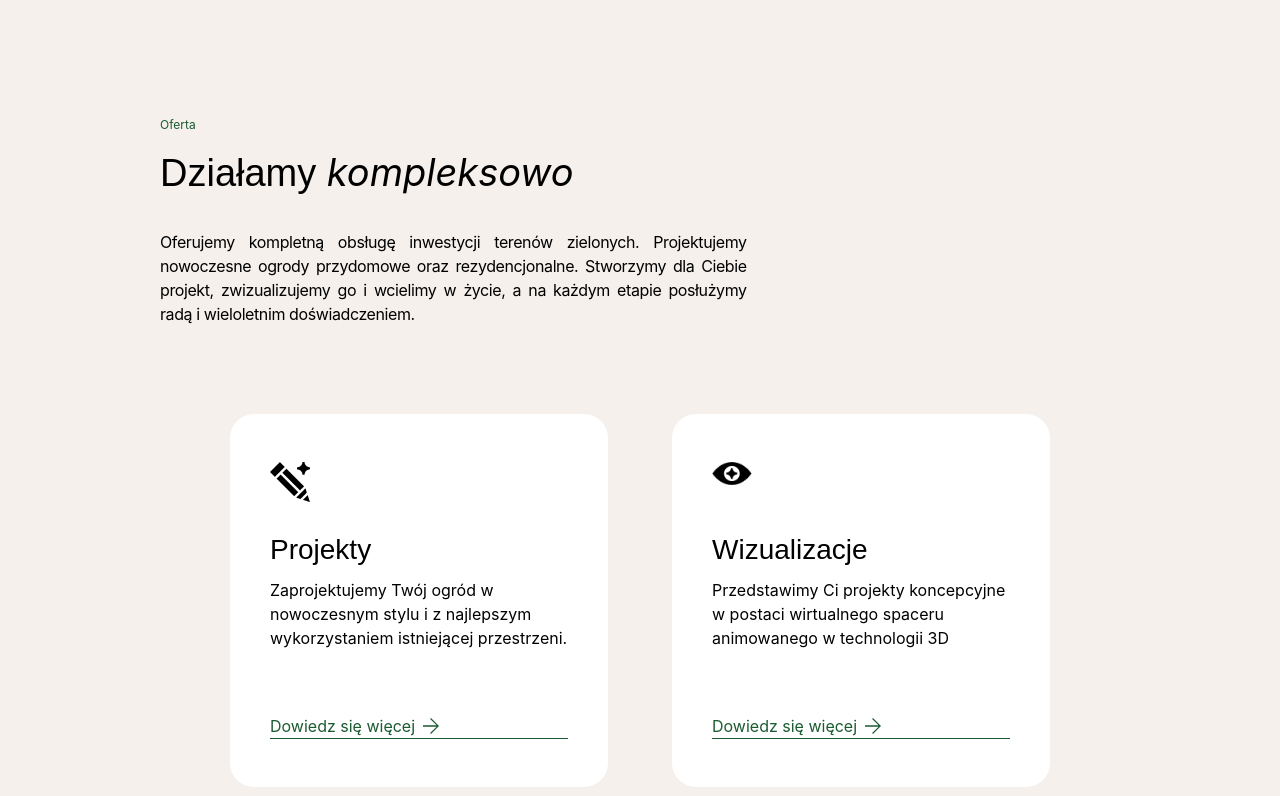
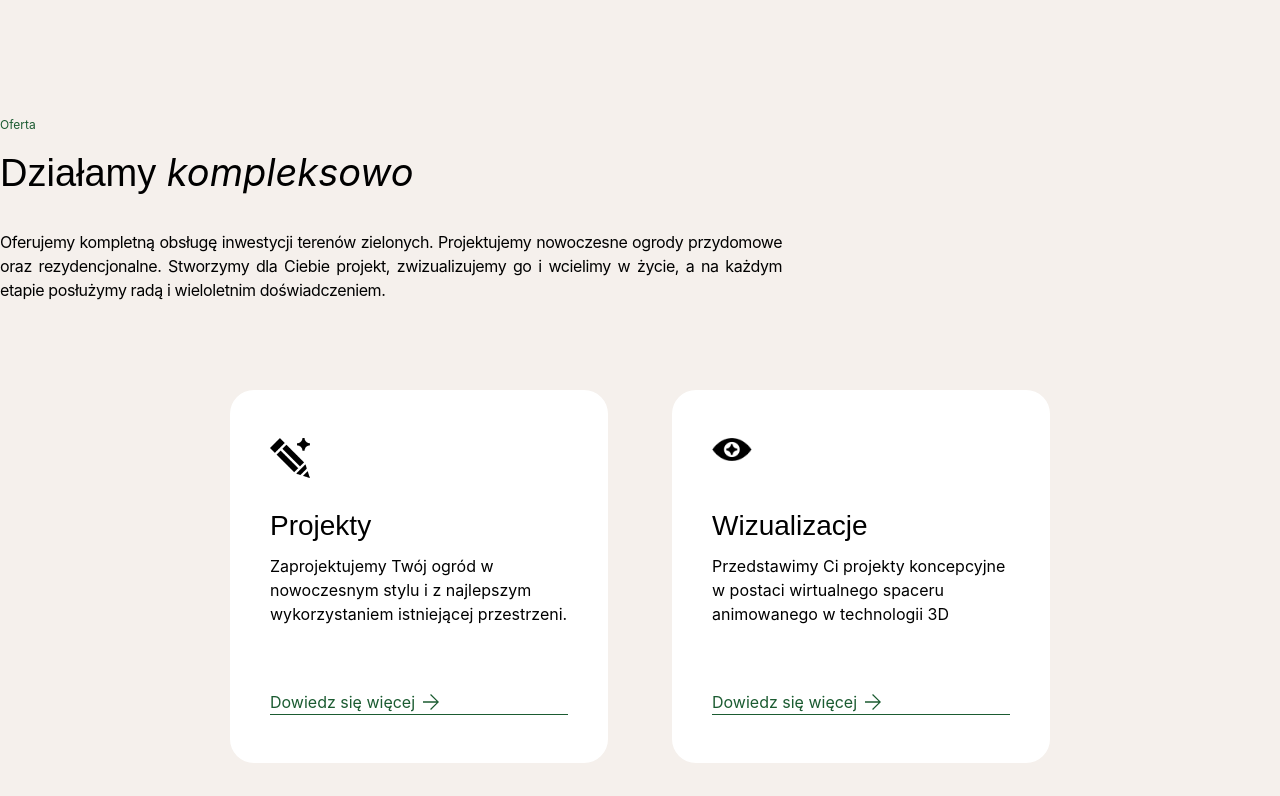
Before and after one commit to paulalast/giarddesign, a website built with Vite: page index.html in a window 1280 px wide. Shown: the part 804-1600 px from the top of the page. Built offline with nearby package versions, Linux system fonts and the light colour scheme; a script that the page names is missing.

Commit message:
updated site

```diff
--- a/index.html
+++ b/index.html
@@ -84,9 +84,9 @@
               <a href="#kontakt">Kontakt</a>
             </li>
             <li
-              class="flex max-lg:w-full  max-lg:ml-2 max-lg:hover:bg-green rounded-full ">
+              class="flex max-lg:w-full  max-lg:ml-2 max-lg:hover:bg-green rounded-full max-md:p-1 ">
               <input placeholder="Wyszukaj..." type="text"
-                class="transition-all duration-300 w-0 scale-x-0 border-none border-b-2 opacity-0 overflow-hidden focus:outline-none focus:border flex max-lg:w-full cursor-pointer"
+                class="transition-all duration-300 w-0 scale-x-0 border-none border-b-2 opacity-0 overflow-hidden focus:outline-none focus:border flex max-lg:w-full cursor-pointer max-lg:py-1"
                 id="searchInput">
               <img src="./src/img/icons/search.svg" width="24px" height="24px"
                 alt="ikona lupki wyszukiwania" id="searchIcon"
@@ -224,13 +224,15 @@
     <section id="oferta"
       class="offers flex h-fit flex-col w-full bg-grey justify-center items-center gap-20 pb-40 ">
       <div data-aos="fade-up" data-aos-anchor-placement="top-center"
-        class="flex flex-col justify-center w-9/12  mt-[120px] gap-4 max-lg:w-10/12  max-lg:items-center xl:w-10/12 xl:items-center mb-2">
-        <h2 class="w-10/12 text-xs text-green max-lg:w-7/12 max-md:w-11/12">
+        class="flex flex-col justify-center w-9/12  mt-[120px] gap-4 max-lg:w-10/12 sm:w-full max-lg:items-center xl:w-10/12 xl:items-center mb-2">
+        <h2 class="w-10/12 text-xs text-green lg:w-7/12">
           Oferta</h2>
-        <div class="flex flex-col gap-8 w-10/12 max-xl:w-11/12 ">
+        <div
+          class="flex flex-col gap-8 w-10/12 xl:w-11/12  md:w-11/12 max-md:w-11/12 ">
           <h3 class="text-5xl font-fontA max-xl:text-[38px] leading-tight">
             Działamy <span class="font-fontB italic">kompleksowo</span></h3>
-          <p class="font-fontB font-normal tracking-tight text-justify w-8/12	">
+          <p
+            class="font-fontB font-normal tracking-tight text-justify w-8/12 max-md:w-11/12	">
             Oferujemy kompletną obsługę inwestycji terenów zielonych.
             Projektujemy
             nowoczesne ogrody przydomowe oraz rezydencjonalne. Stworzymy dla
```
